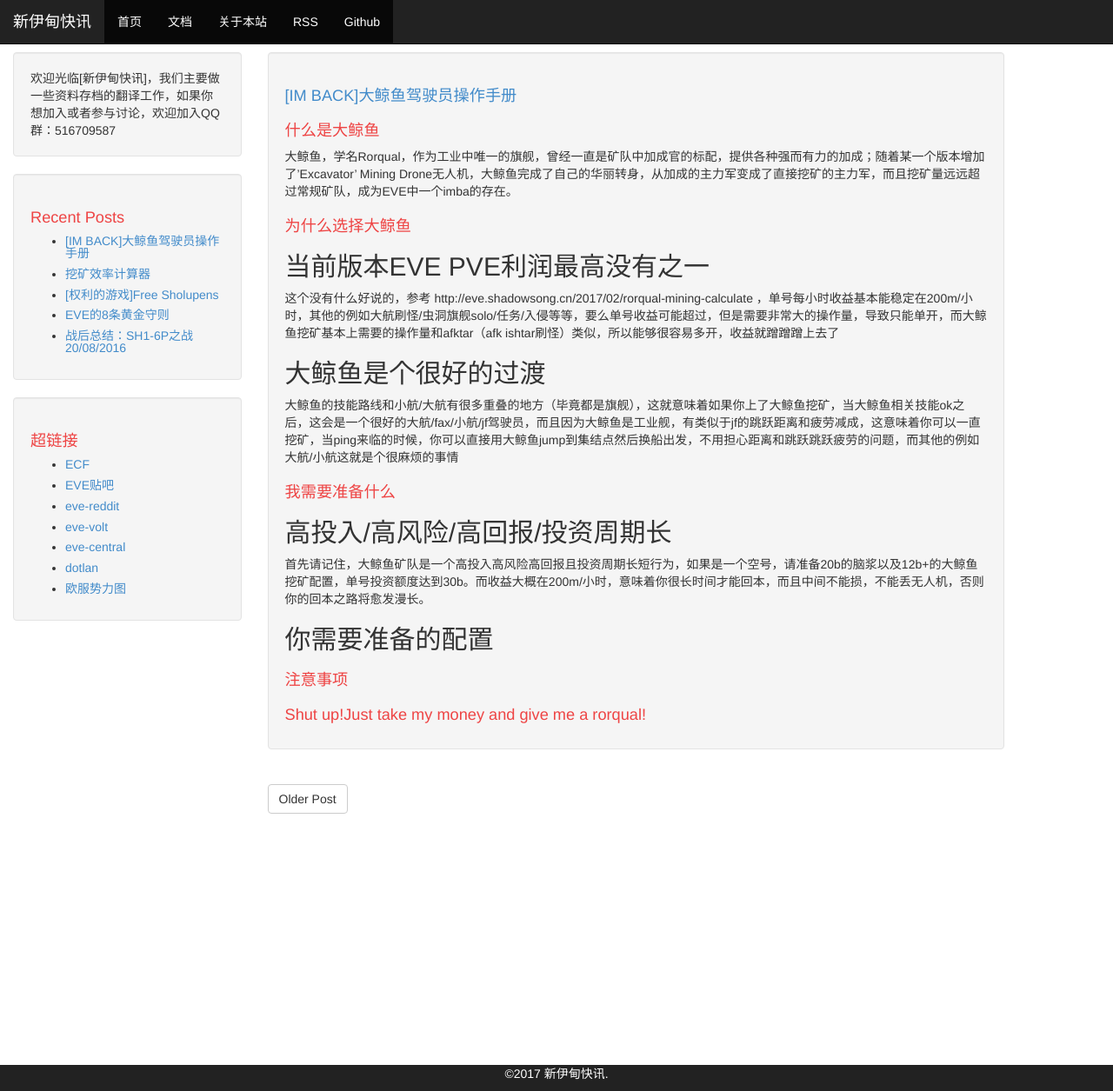
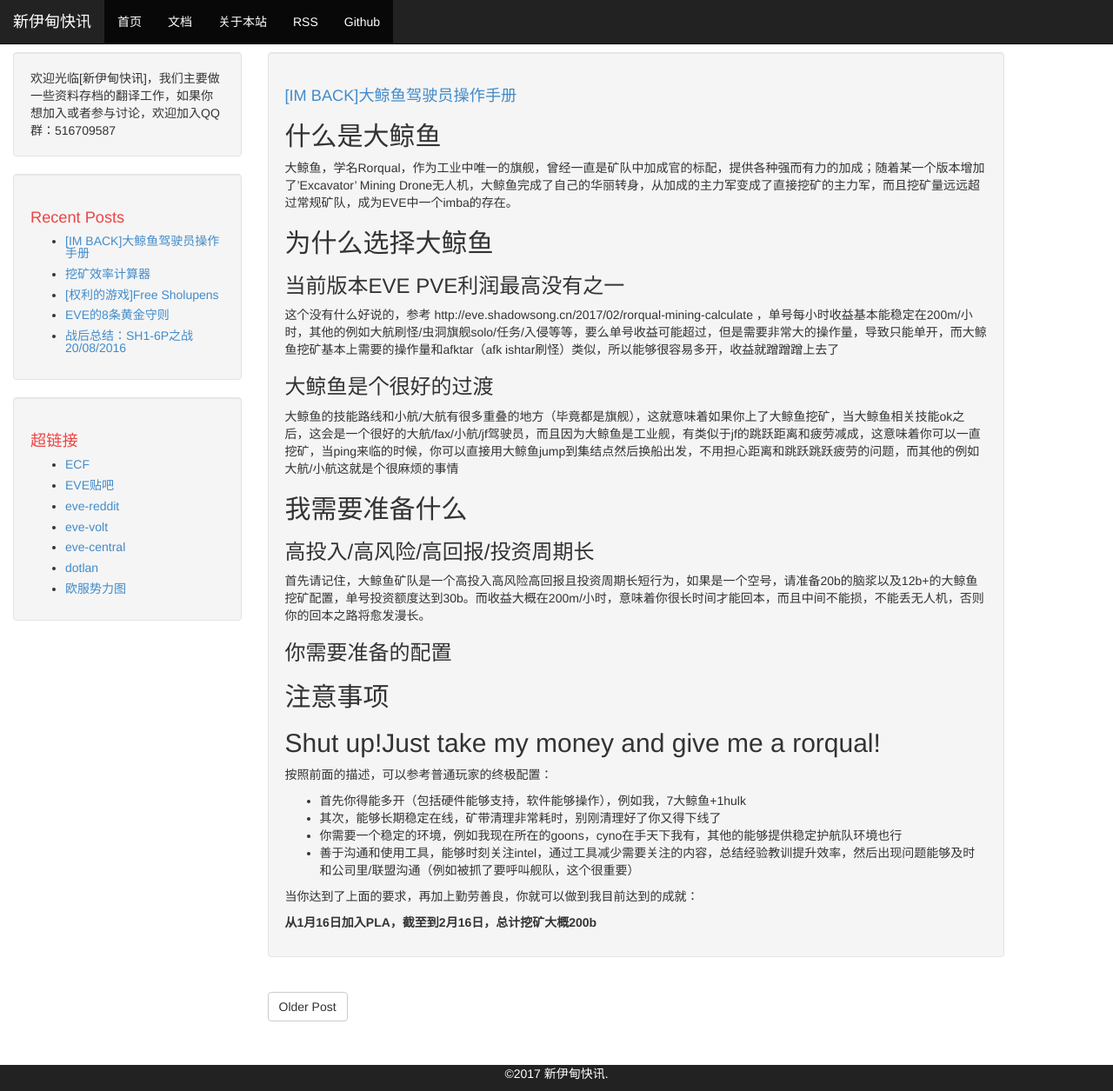
Before and after one commit to zhang98722/zhang98722.github.io, a Jekyll site: the page built from _posts/2017-03-13-guide-of-rorqual-mining.md, in a window 1280 px wide and 1255 px high. Shown: the whole window at 87% size. Built offline with Jekyll 4.4.1, drawn with Linux system fonts in a browser that asks for light colours; comment, search, counter and statistics services are not loaded.

Commit message:
Update 2017-03-13-guide-of-rorqual-mining.md

```diff
--- a/_posts/2017-03-13-guide-of-rorqual-mining.md
+++ b/_posts/2017-03-13-guide-of-rorqual-mining.md
@@ -6,29 +6,41 @@ comments: true
 summary: "想开大鲸鱼挖矿？你拿到驾照了么？！还不来学习一下"
 ---
 
-# 什么是大鲸鱼 #
+## 什么是大鲸鱼 ##
 
 大鲸鱼，学名Rorqual，作为工业中唯一的旗舰，曾经一直是矿队中加成官的标配，提供各种强而有力的加成；随着某一个版本增加了'Excavator' Mining Drone无人机，大鲸鱼完成了自己的华丽转身，从加成的主力军变成了直接挖矿的主力军，而且挖矿量远远超过常规矿队，成为EVE中一个imba的存在。
 
-# 为什么选择大鲸鱼 #
+## 为什么选择大鲸鱼 ##
 
-## 当前版本EVE PVE利润最高没有之一 ##
+### 当前版本EVE PVE利润最高没有之一 ###
 
 这个没有什么好说的，参考 http://eve.shadowsong.cn/2017/02/rorqual-mining-calculate ，单号每小时收益基本能稳定在200m/小时，其他的例如大航刷怪/虫洞旗舰solo/任务/入侵等等，要么单号收益可能超过，但是需要非常大的操作量，导致只能单开，而大鲸鱼挖矿基本上需要的操作量和afktar（afk ishtar刷怪）类似，所以能够很容易多开，收益就蹭蹭蹭上去了
 
-## 大鲸鱼是个很好的过渡 ##
+### 大鲸鱼是个很好的过渡 ###
+
 大鲸鱼的技能路线和小航/大航有很多重叠的地方（毕竟都是旗舰），这就意味着如果你上了大鲸鱼挖矿，当大鲸鱼相关技能ok之后，这会是一个很好的大航/fax/小航/jf驾驶员，而且因为大鲸鱼是工业舰，有类似于jf的跳跃距离和疲劳减成，这意味着你可以一直挖矿，当ping来临的时候，你可以直接用大鲸鱼jump到集结点然后换船出发，不用担心距离和跳跃跳跃疲劳的问题，而其他的例如大航/小航这就是个很麻烦的事情
 
-# 我需要准备什么 #
+## 我需要准备什么 ##
 
-## 高投入/高风险/高回报/投资周期长 ##
+### 高投入/高风险/高回报/投资周期长 ###
 
 首先请记住，大鲸鱼矿队是一个高投入高风险高回报且投资周期长短行为，如果是一个空号，请准备20b的脑浆以及12b+的大鲸鱼挖矿配置，单号投资额度达到30b。而收益大概在200m/小时，意味着你很长时间才能回本，而且中间不能损，不能丢无人机，否则你的回本之路将愈发漫长。
 
-## 你需要准备的配置 ##
+### 你需要准备的配置 ###
 
 
 
-# 注意事项 #
+## 注意事项 ##
 
-# Shut up!Just take my money and give me a rorqual!
+## Shut up!Just take my money and give me a rorqual! ##
+
+按照前面的描述，可以参考普通玩家的终极配置：
+
+* 首先你得能多开（包括硬件能够支持，软件能够操作），例如我，7大鲸鱼+1hulk
+* 其次，能够长期稳定在线，矿带清理非常耗时，别刚清理好了你又得下线了
+* 你需要一个稳定的环境，例如我现在所在的goons，cyno在手天下我有，其他的能够提供稳定护航队环境也行
+* 善于沟通和使用工具，能够时刻关注intel，通过工具减少需要关注的内容，总结经验教训提升效率，然后出现问题能够及时和公司里/联盟沟通（例如被抓了要呼叫舰队，这个很重要）
+
+当你达到了上面的要求，再加上勤劳善良，你就可以做到我目前达到的成就：
+
+__从1月16日加入PLA，截至到2月16日，总计挖矿大概200b__
```
